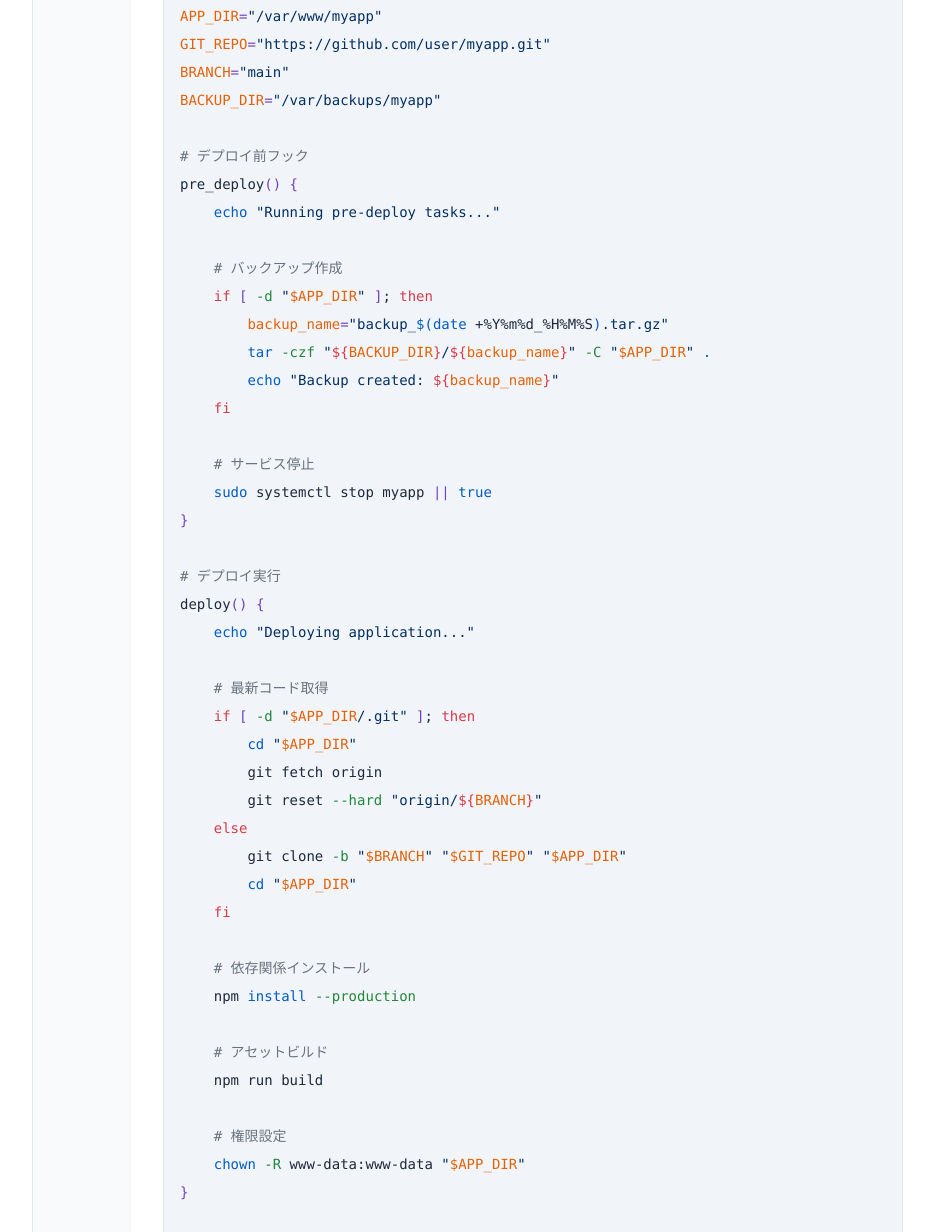
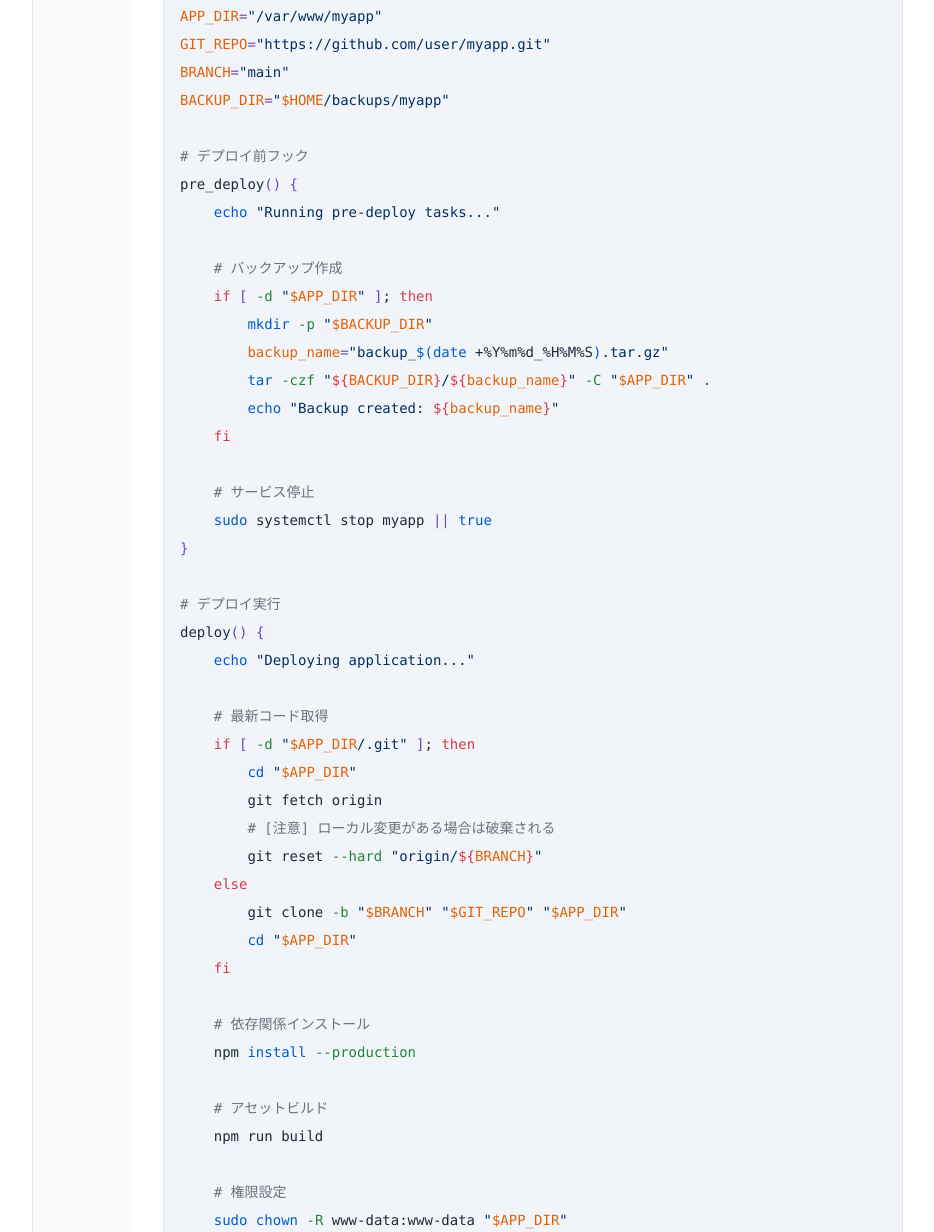
Before and after one commit to itdojp/wsl2-linux-essentials-book, a Jekyll site: the page built from docs/chapter5/index.md, in a window 1280 px wide and 1400 px high, scrolled down 23973 px, cut to the strip 168-1400 px from the top of the window. Shown: the whole strip, without its empty margins (247-1181 px from the left). Built offline with Jekyll 4.4.1, drawn with Linux system fonts in a browser that asks for light colours.

Commit message:
docs: make deploy exercise safer and more runnable

```diff
--- a/docs/chapter5/index.md
+++ b/docs/chapter5/index.md
@@ -867,7 +867,7 @@ set -euo pipefail
 APP_DIR="/var/www/myapp"
 GIT_REPO="https://github.com/user/myapp.git"
 BRANCH="main"
-BACKUP_DIR="/var/backups/myapp"
+BACKUP_DIR="$HOME/backups/myapp"
 
 # デプロイ前フック
 pre_deploy() {
@@ -875,6 +875,7 @@ pre_deploy() {
 
     # バックアップ作成
     if [ -d "$APP_DIR" ]; then
+        mkdir -p "$BACKUP_DIR"
         backup_name="backup_$(date +%Y%m%d_%H%M%S).tar.gz"
         tar -czf "${BACKUP_DIR}/${backup_name}" -C "$APP_DIR" .
         echo "Backup created: ${backup_name}"
@@ -892,6 +893,7 @@ deploy() {
     if [ -d "$APP_DIR/.git" ]; then
         cd "$APP_DIR"
         git fetch origin
+        # [注意] ローカル変更がある場合は破棄される
         git reset --hard "origin/${BRANCH}"
     else
         git clone -b "$BRANCH" "$GIT_REPO" "$APP_DIR"
@@ -905,7 +907,7 @@ deploy() {
     npm run build
 
     # 権限設定
-    chown -R www-data:www-data "$APP_DIR"
+    sudo chown -R www-data:www-data "$APP_DIR"
 }
 
 # デプロイ後フック
```
